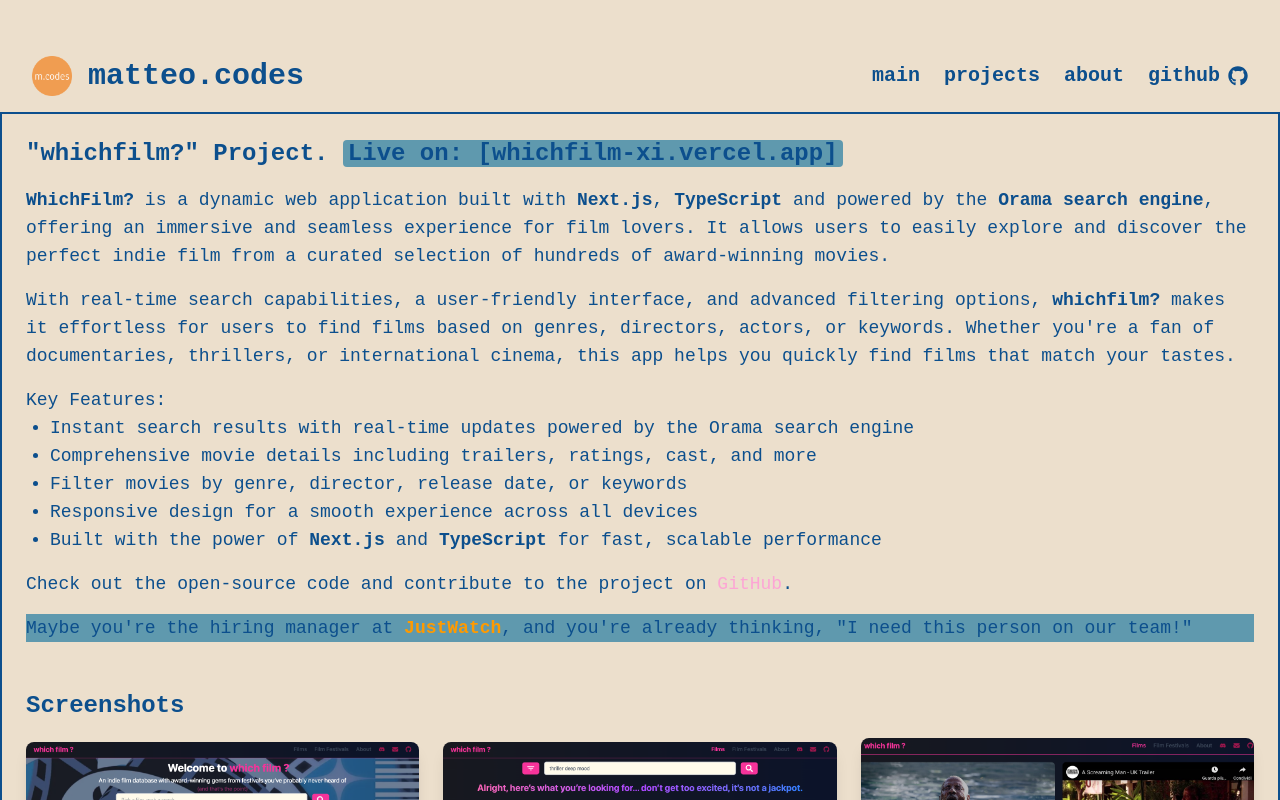
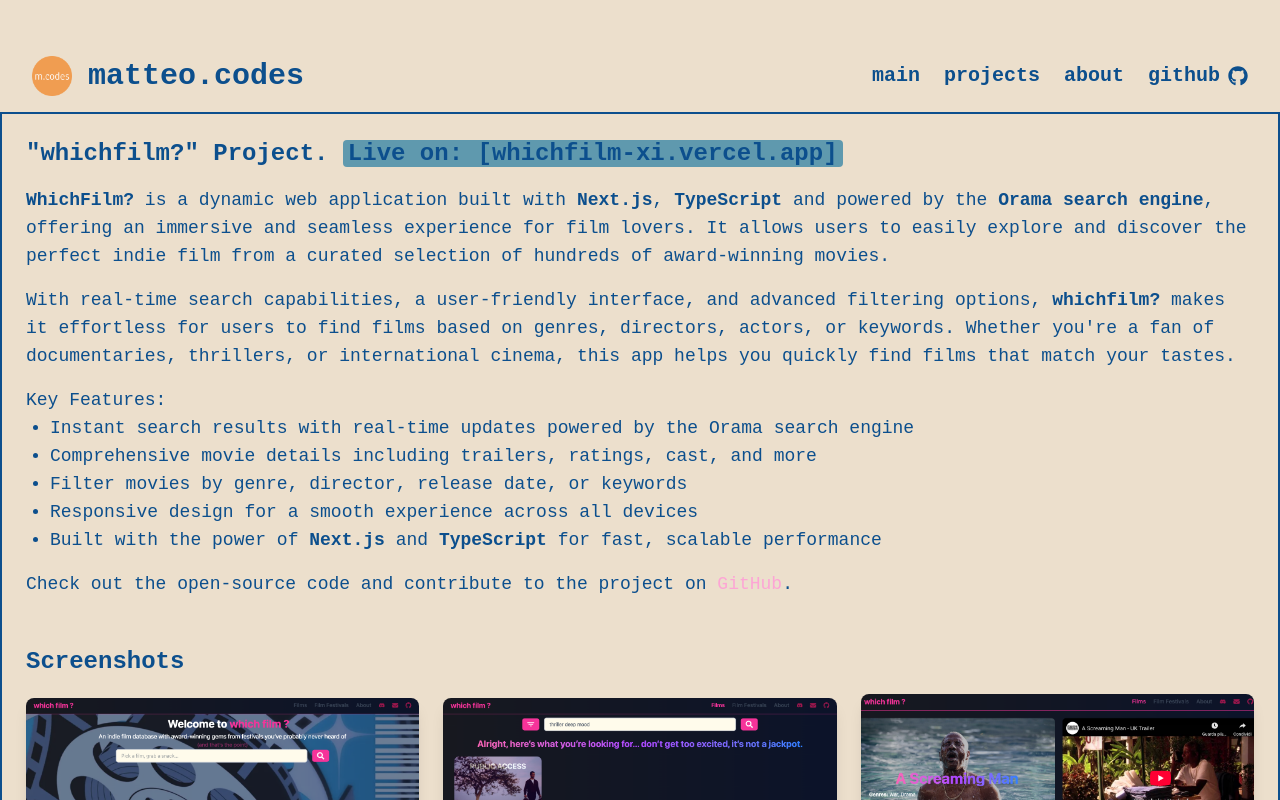
Before and after one commit to matteobu/matteo.codes, a Next.js app: page /whichfilm in a window 1280 px wide. Shown: the top 800 px of the page. Built offline with nearby package versions, Linux system fonts and the light colour scheme.

Commit message:
remove p

```diff
--- a/app/whichfilm/page.tsx
+++ b/app/whichfilm/page.tsx
@@ -82,11 +82,6 @@
           </a>
           .
         </p>
-        <p className="mb-4 bg-[var(--light-blue)]">
-          Maybe you&apos;re the hiring manager at{' '}
-          <strong className="text-amber-500">JustWatch</strong>, and you&apos;re
-          already thinking, &quot;I need this person on our team!&quot;
-        </p>
       </section>
 
       <section className="mb-12">
```
